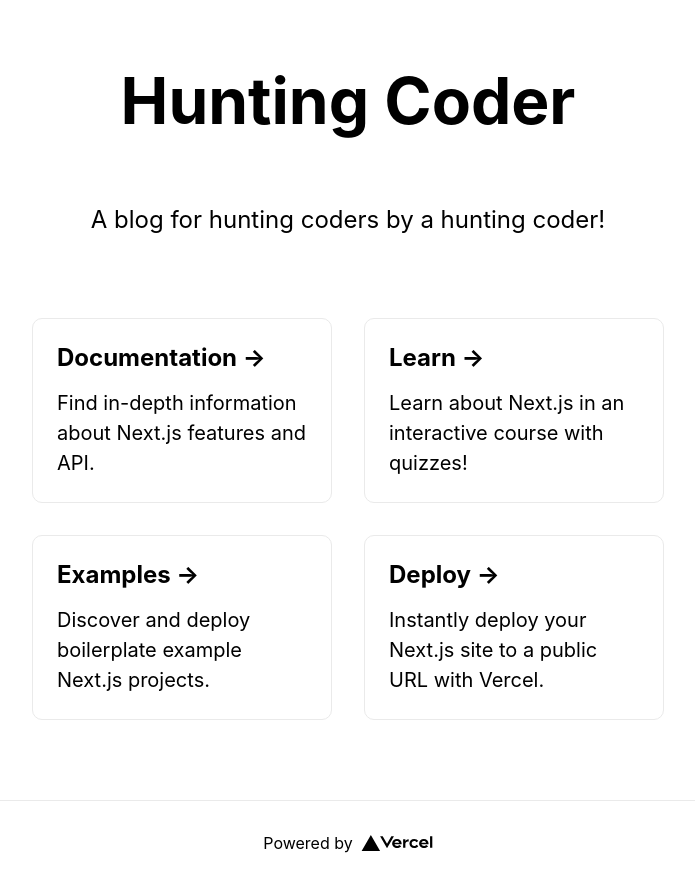
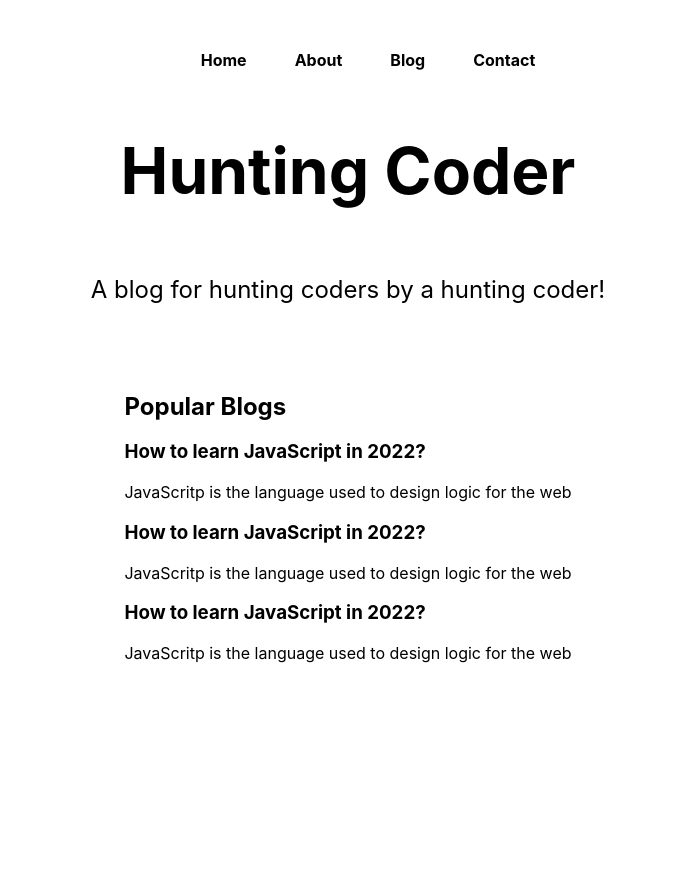
Before and after one commit to Aaryan-R-S/Next-JS-Tutorials, a Next.js app in the folder Tutorials/huntingcoder/: page / in a window 1280 px wide. Shown: the whole page, without its empty margins (292-987 px from the left). Built offline with nearby package versions, Linux system fonts and the light colour scheme.

Commit message:
Done till Vid 7 (Hunitng Coder CSS Editing)

```diff
--- a/Tutorials/huntingcoder/pages/index.js
+++ b/Tutorials/huntingcoder/pages/index.js
@@ -20,6 +20,15 @@
       {/* To run or inject custom javascript in the application [Inbuilt next js feature to specify when to run the script- "beforeInteractive", "afterInteractive", or "lazyOnload"] */}
       {/* <Script src="/my_script.js" strategy="lazyOnload"></Script> */}
 
+      <nav className={styles.mainnav}>
+        <ul>
+          <li>Home</li>
+          <li>About</li>
+          <li>Blog</li>
+          <li>Contact</li>
+        </ul>
+      </nav>
+
       <main className={styles.main}>
         <h1 className={styles.title}>
           Hunting Coder
@@ -29,49 +38,23 @@
           A blog for hunting coders by a hunting coder!
         </p>
 
-        <div className={styles.grid}>
-          <a href="https://nextjs.org/docs" className={styles.card}>
-            <h2>Documentation &rarr;</h2>
-            <p>Find in-depth information about Next.js features and API.</p>
-          </a>
-
-          <a href="https://nextjs.org/learn" className={styles.card}>
-            <h2>Learn &rarr;</h2>
-            <p>Learn about Next.js in an interactive course with quizzes!</p>
-          </a>
-
-          <a
-            href="https://github.com/vercel/next.js/tree/canary/examples"
-            className={styles.card}
-          >
-            <h2>Examples &rarr;</h2>
-            <p>Discover and deploy boilerplate example Next.js projects.</p>
-          </a>
-
-          <a
-            href="https://vercel.com/new?utm_source=create-next-app&utm_medium=default-template&utm_campaign=create-next-app"
-            className={styles.card}
-          >
-            <h2>Deploy &rarr;</h2>
-            <p>
-              Instantly deploy your Next.js site to a public URL with Vercel.
-            </p>
-          </a>
+        <div className="blogs">
+          <h2>Popular Blogs</h2>
+          <div className="blogItem">
+            <h3>How to learn JavaScript in 2022?</h3>
+            <p>JavaScritp is the language used to design logic for the web</p>
+          </div>
+          <div className="blogItem">
+            <h3>How to learn JavaScript in 2022?</h3>
+            <p>JavaScritp is the language used to design logic for the web</p>
+          </div>
+          <div className="blogItem">
+            <h3>How to learn JavaScript in 2022?</h3>
+            <p>JavaScritp is the language used to design logic for the web</p>
+          </div>
         </div>
       </main>
 
-      <footer className={styles.footer}>
-        <a
-          href="https://vercel.com?utm_source=create-next-app&utm_medium=default-template&utm_campaign=create-next-app"
-          target="_blank"
-          rel="noopener noreferrer"
-        >
-          Powered by{' '}
-          <span className={styles.logo}>
-            <Image src="/vercel.svg" alt="Vercel Logo" width={72} height={16} />
-          </span>
-        </a>
-      </footer>
     </div>
   )
 }
--- a/Tutorials/huntingcoder/styles/Home.module.css
+++ b/Tutorials/huntingcoder/styles/Home.module.css
@@ -4,12 +4,13 @@
 
 .main {
   min-height: 100vh;
-  padding: 4rem 0;
+  /* padding: 4rem 0; */
   flex: 1;
   display: flex;
   flex-direction: column;
-  justify-content: center;
+  justify-content: flex-start;
   align-items: center;
+  padding-top: 3rem;
 }
 
 .footer {
@@ -114,3 +115,15 @@
     flex-direction: column;
   }
 }
+
+.mainnav ul{
+  display: flex;
+  justify-content: center;
+  margin-top: 50px;
+}
+
+.mainnav ul li{
+  margin: 0px 24px;
+  list-style: none;
+  font-weight: bold;
+}
```
